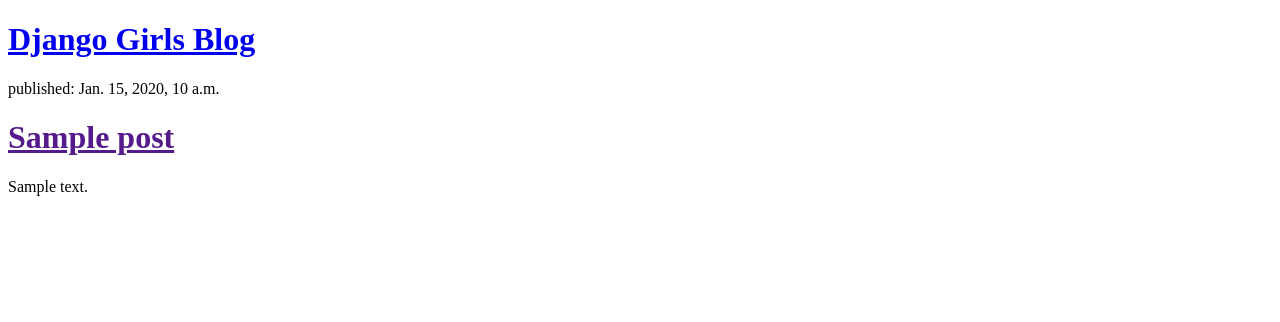
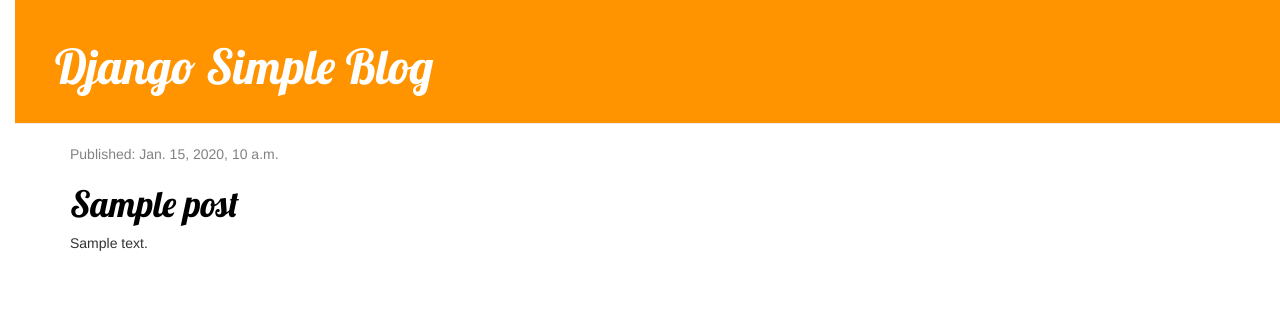
Before and after one commit to khegaitatiana/djangoblog, a Django app: template blog/templates/blog/post_list.html in a window 1280 px wide. Shown: the top 322 px of the page. Run offline with Django 3.2, Linux system fonts and the light colour scheme; the template is opened without the code that fills it: most values are stand-ins (such as "Sample title", 1, 10 or a date in 2020); some libraries are stand-ins or nearby versions.

Commit message:
Post detail, css

```diff
--- /dev/null
+++ b/blog/static/css/blog.css
@@ -0,0 +1,53 @@
+h1 a {
+    color: #FCA205;
+    font-family: 'Lobster';
+}
+body {
+    padding-left: 15px;
+}
+.page-header {
+    background-color: #ff9400;
+    margin-top: 0;
+    padding: 20px 20px 20px 40px;
+}
+
+.page-header h1, .page-header h1 a, .page-header h1 a:visited, .page-header h1 a:active {
+    color: #ffffff;
+    font-size: 36pt;
+    text-decoration: none;
+}
+
+.content {
+    margin-left: 40px;
+}
+
+h1, h2, h3, h4 {
+    font-family: 'Lobster', cursive;
+}
+
+.date {
+    color: #828282;
+}
+
+.save {
+    float: right;
+}
+
+.post-form textarea, .post-form input {
+    width: 100%;
+}
+
+.top-menu, .top-menu:hover, .top-menu:visited {
+    color: #ffffff;
+    float: right;
+    font-size: 26pt;
+    margin-right: 20px;
+}
+
+.post {
+    margin-bottom: 70px;
+}
+
+.post h1 a, .post h1 a:visited {
+    color: #000000;
+}
--- /dev/null
+++ b/blog/templates/blog/base.html
@@ -0,0 +1,28 @@
+<!DOCTYPE html>
+{% load staticfiles %}
+<html lang="en">
+<head>
+    <meta charset="UTF-8">
+    <title>Django Blog</title>
+
+    <link rel="stylesheet" href="//maxcdn.bootstrapcdn.com/bootstrap/3.2.0/css/bootstrap.min.css">
+    <link rel="stylesheet" href="//maxcdn.bootstrapcdn.com/bootstrap/3.2.0/css/bootstrap-theme.min.css">
+    <link href="https://fonts.googleapis.com/css?family=Lobster&subset=latin,cyrillic" rel="stylesheet" type="text/css">
+    <link rel="stylesheet" href="{% static 'css/blog.css' %}">
+</head>
+<body>
+<div class="page-header">
+    <h1><a href="/">Django Simple Blog</a></h1>
+</div>
+
+<div class="content container">
+    <div class="row">
+        <div class="col-md-8">
+            {% block content %}
+            {% endblock %}
+        </div>
+    </div>
+</div>
+
+</body>
+</html>
--- a/blog/templates/blog/post_list.html
+++ b/blog/templates/blog/post_list.html
@@ -1,21 +1,13 @@
-<!DOCTYPE html>
-<html lang="en">
-<head>
-    <meta charset="UTF-8">
-    <title>Django Blog</title>
-</head>
-<body>
-<div>
-    <h1><a href="/">Django Girls Blog</a></h1>
-</div>
+{% extends 'blog/base.html' %}
 
-{% for post in posts %}
-    <div>
-        <p>published: {{ post.published_date }}</p>
-        <h1><a href="">{{ post.title }}</a></h1>
+{% block content %}
+    {% for post in posts %}
+    <div class="post">
+        <div class="date">
+            <p>Published: {{ post.published_date }}</p>
+        </div>
+        <h1><a href="{% url 'post_detail' pk=post.pk %}">{{ post.title }}</a></h1>
         <p>{{ post.text|linebreaksbr }}</p>
     </div>
-{% endfor %}
-
-</body>
-</html>
+    {% endfor %}
+{% endblock %}
--- a/blog/urls.py
+++ b/blog/urls.py
@@ -3,4 +3,5 @@ from . import views
 
 urlpatterns = [
     url(r'^$', views.post_list, name='post_list'),
+    url(r'^post/(P<pk>\d+)/$', views.post_detail, name='post_detail')
 ]
--- a/blog/views.py
+++ b/blog/views.py
@@ -1,4 +1,4 @@
-from django.shortcuts import render
+from django.shortcuts import render, get_object_or_404
 from .models import Post
 from django.utils import timezone
 
@@ -7,3 +7,7 @@ from django.utils import timezone
 def post_list(request):
     posts = Post.objects.filter(published_date__lte=timezone.now()).order_by('published_date')
     return render(request, 'blog/post_list.html', {'posts':posts})
+
+def post_detail(request, pk):
+    post = get_object_or_404(Post, pk=pk)
+    return render(request, 'blog/post_detail.html', {'post':post})
```
Also changed, not shown: blog/templates/blog/post_detail.html (added, +13 -0 lines).
